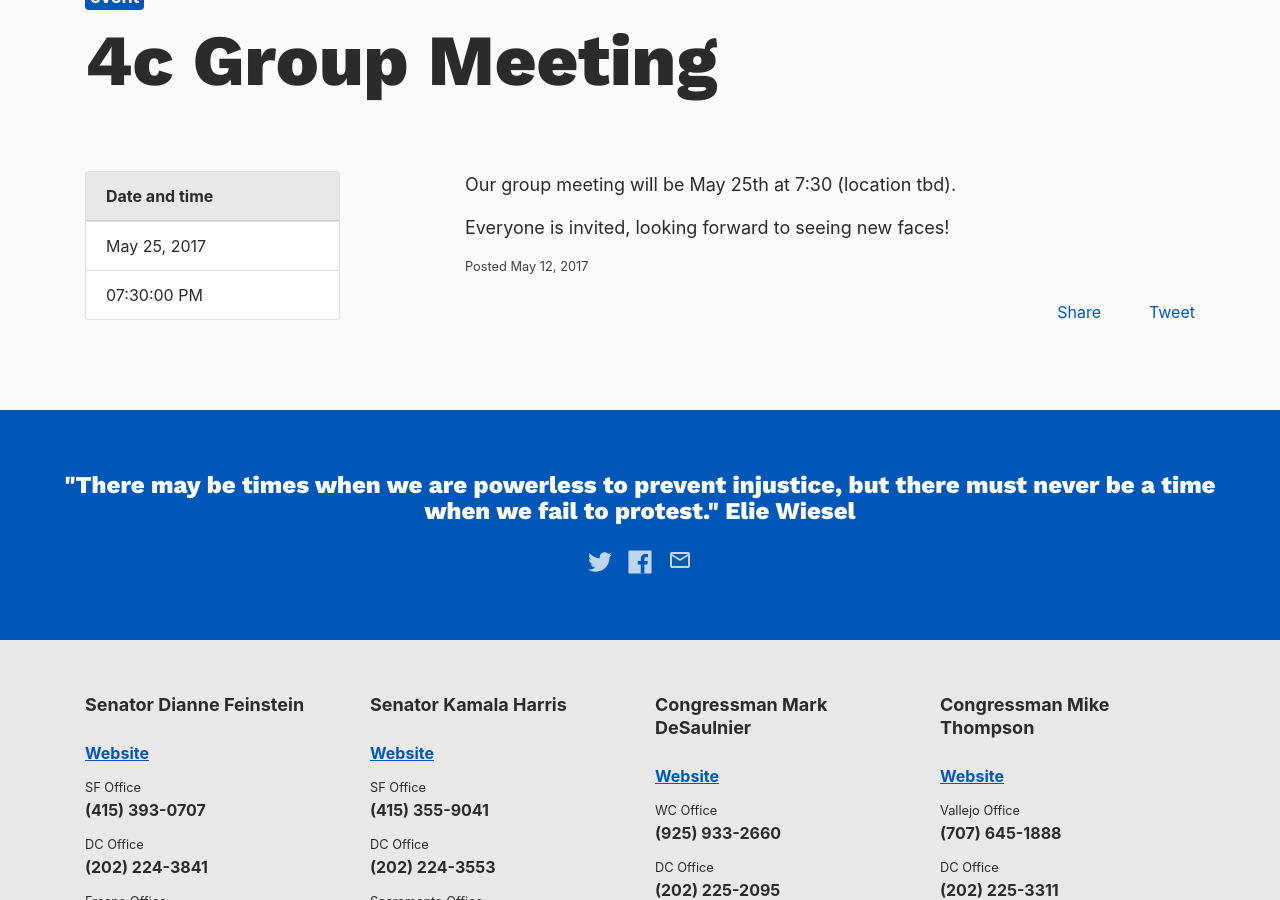
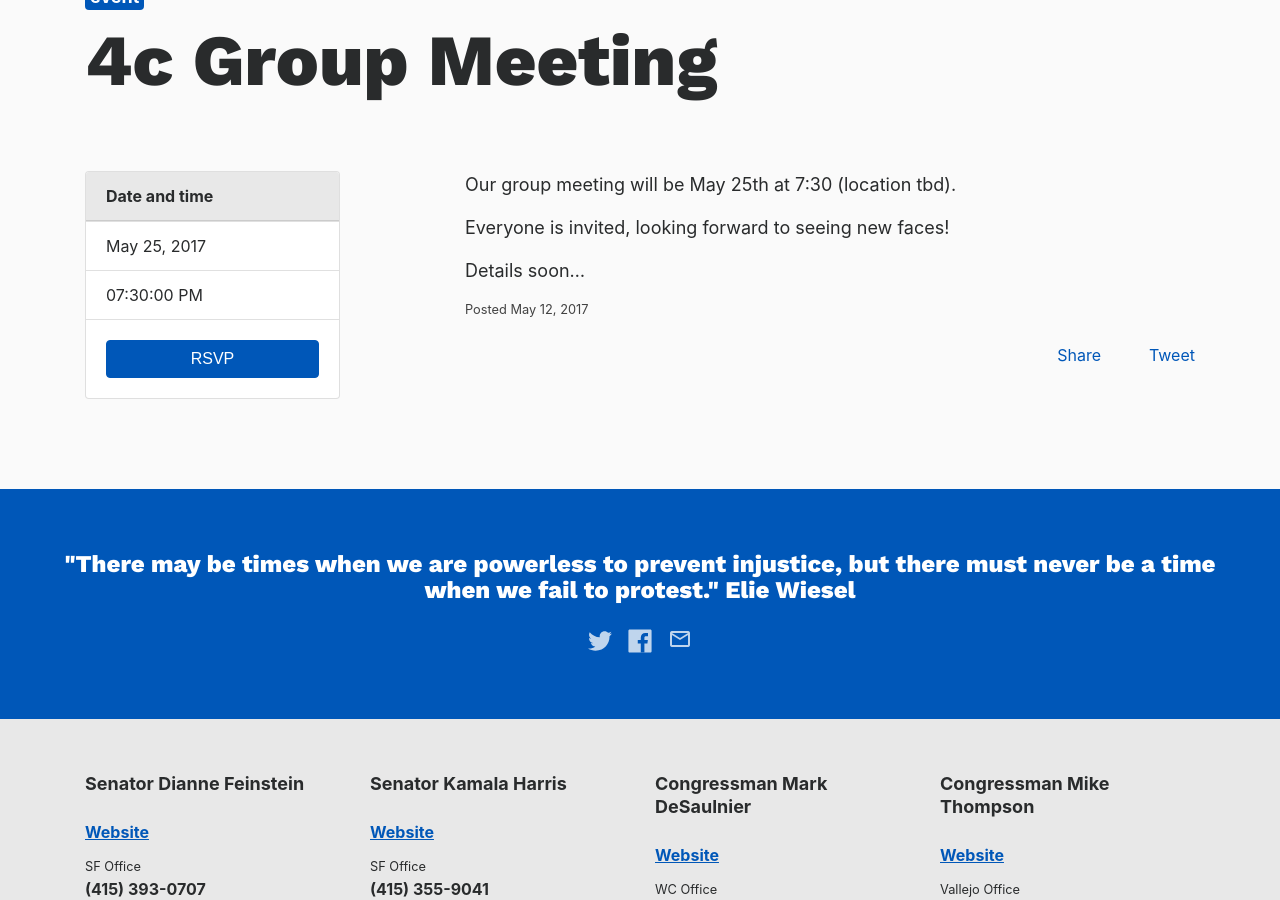
Before and after one commit to IndivisibleTemplate/BasicTemplate, a Jekyll site: the page built from _posts/2017-05-12-4c-group-meeting.markdown, in a window 1280 px wide and 900 px high, scrolled down 463 px. Built offline with Jekyll 4.4.1, drawn with Linux system fonts in a browser that asks for light colours; nearby versions of some CDN libraries; comment, search, counter and statistics services are not loaded.

Commit message:
Updated 4c Group Meeting

```diff
--- a/_posts/2017-05-12-4c-group-meeting.markdown
+++ b/_posts/2017-05-12-4c-group-meeting.markdown
@@ -9,8 +9,11 @@ is featured: true
 main-image: "/uploads/IMG_4218.PNG"
 event-start-date: 2017-05-25 19:30:00 -07:00
 event-end-date: 2017-05-25 21:00:00 -07:00
+RSVP-link: https://www.facebook.com/events/1484458338258865/
 ---
 
 Our group meeting will be May 25th at 7:30 (location tbd).
 
 Everyone is invited, looking forward to seeing new faces!
+
+Details soon...
```
